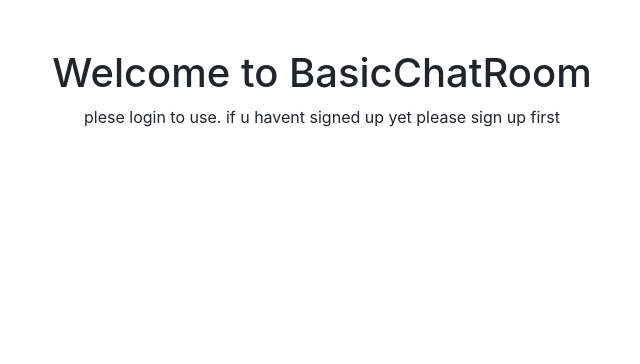
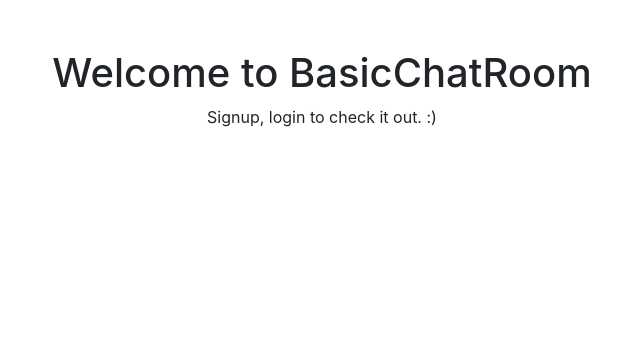
Before and after one commit to hussain0613/Messenger, a Flask app: page / in a window 1280 px wide. Shown: the part 56-420 px from the top of the page, without its empty margins (318-958 px from the left). Run offline with Flask 2, Linux system fonts and the light colour scheme; some libraries are stand-ins or nearby versions.

Commit message:
welcome page e ek duita word change

```diff
--- a/app/templates/index.html
+++ b/app/templates/index.html
@@ -9,7 +9,7 @@
         <div class = "container-fluid">
             <span class="align-text-middle">
                 <h1 class = "text-center">Welcome to  BasicChatRoom</h1>
-                <p class = "text-center"> plese login to use. if u havent signed up yet please sign up first</p>
+                <p class = "text-center">Signup, login to check it out. :) </p>
             </span>
         </div>
     {% else %}
```
Also changed, not shown: 1 other file.
